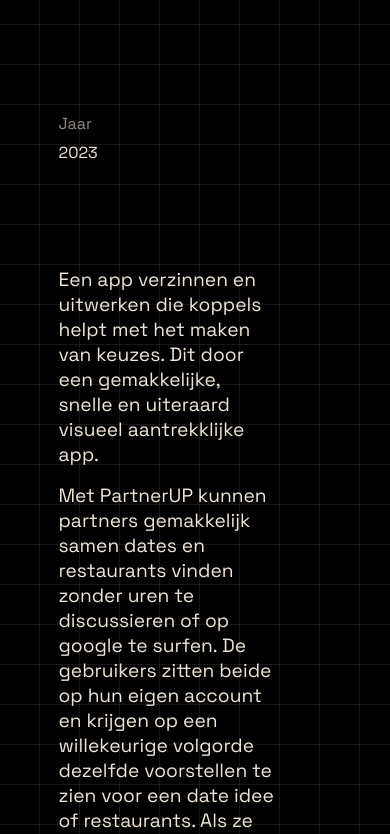
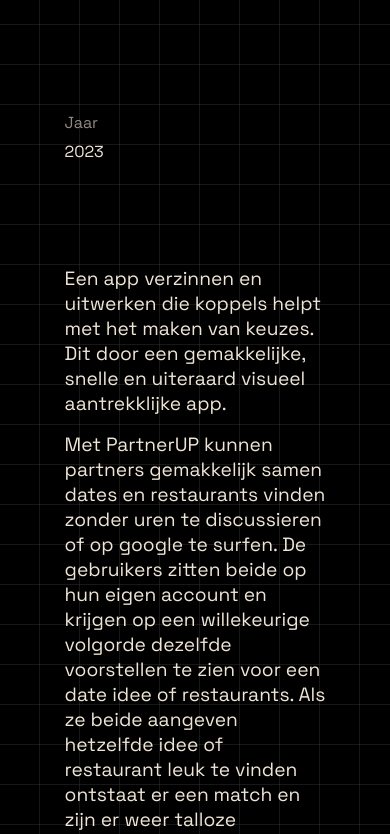
Before and after one commit to Manueldh/Portfolio2024, a plain HTML site: page partnerup.html in a window 390 px wide. Shown: the part 816-1650 px from the top of the page. Drawn offline with nearby package versions, Linux system fonts and the light colour scheme; files whose address does not match are found by name; a web font is replaced by a local one.

Commit message:
Mobile test

```diff
--- a/scripts/index.js
+++ b/scripts/index.js
@@ -49,8 +49,8 @@
     })
     .to(".loader",{
         height: 0,
-        duration: .8,
-        delay: .1,
+        duration: 1.5,
+        delay: .25,
         ease: Power4.easeInOut
     })
     .to("#loader-logo",{
--- a/styles/style.css
+++ b/styles/style.css
@@ -548,7 +548,32 @@
     .closeBtn-dash3 {
         display: none !important;
     }
+
+
+
+
+    .projectContainer {
+        width: 100%;
+        padding: 2em;
+    }
+    .projectContent {
+        align-items: center;
+        padding: 4em 0 8em 0;
+    }
+    .projectContent h3 {
+        width: 80%;
+    }
+    .textContainer {
+        padding: 6em 0 8em 0;
+    }
+
 }
+/* @media screen and (max-width: 600px) {
+   .imgContainer  {
+    display: flex;
+    flex-direction: column;
+   }
+} */
 
 @media screen and (min-width: 1100px) {
     .interactiveDot:hover + .interactiveCard,
```
